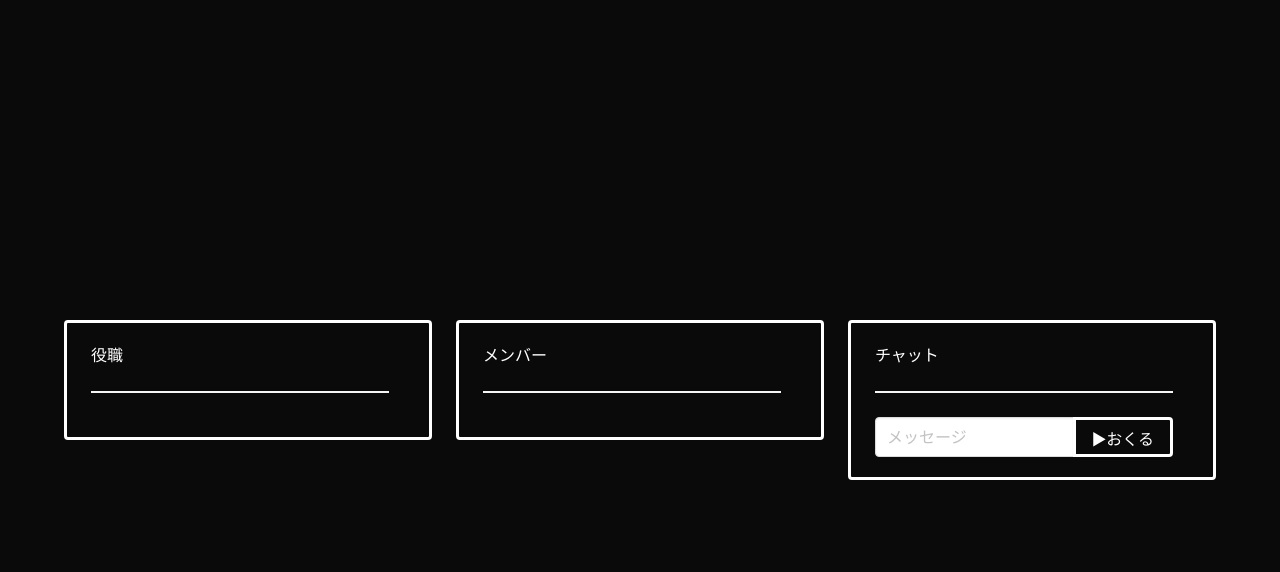
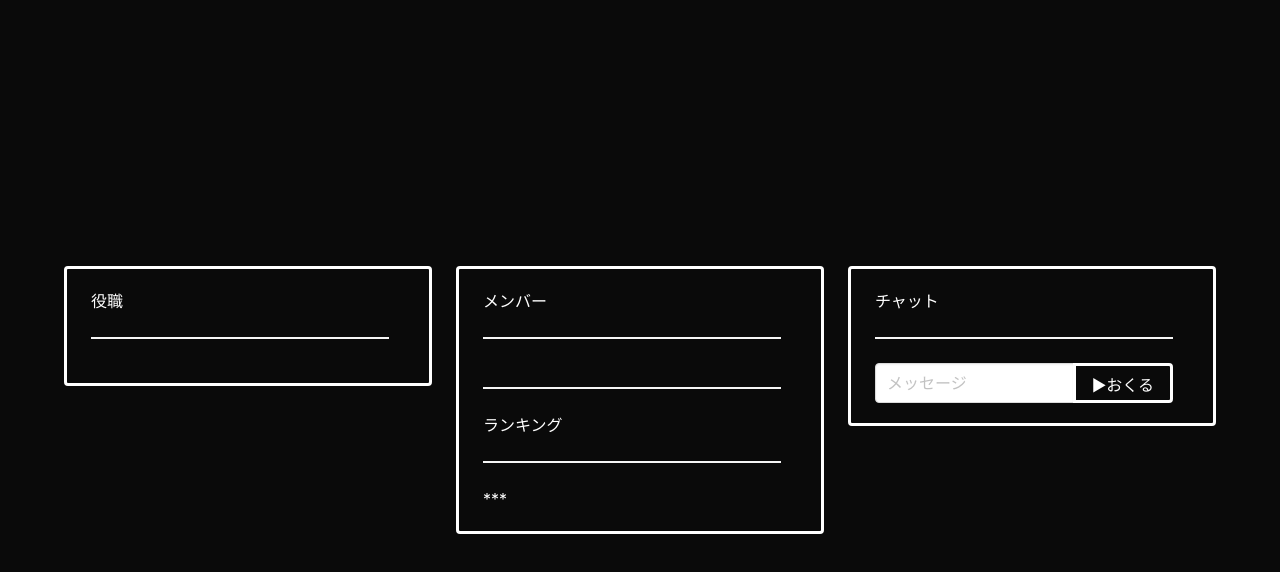
Before and after one commit to JVoltex/docker_werewolf, a Next.js app in the folder client/: page / in a window 1280 px wide. Both pictures are taken after typing "Sample" into the empty fields and a click on the input "けってい". Shown: the top 572 px of the page. Built offline with nearby package versions, Linux system fonts and the light colour scheme.

Commit message:
ゲーム終了後、ランキング表示

```diff
--- a/client/components/Game.js
+++ b/client/components/Game.js
@@ -11,6 +11,9 @@ function membersReducer(state, action) {
 function assignsReducer(state, action) {
   return action;
 }
+function rankingReducer(state, action) {
+  return action;
+}
 
 function Game(props) {
   const socket = useContext(SocketContext);
@@ -21,6 +24,7 @@ function Game(props) {
     members: [props.name],
   });
   const [assigns, assignsDispatch] = useReducer(assignsReducer, {});
+  const [ranking, rankingDispatch] = useReducer(rankingReducer, []);
 
   useEffect(() => {
     // handling assigns
@@ -33,7 +37,7 @@ function Game(props) {
     // handling message
     const messageCallback = (msg) => {
       messagesDispatch({
-        type: { type: msg.type, text: msg.text, timestamp: `${Date.now()}`, value: msg.value },
+        type: { type: msg.type, text: msg.text, timestamp: `${Date.now()}`, value: msg.value},
       });
     };
     socket.on("serverMessage", messageCallback);
@@ -42,11 +46,15 @@ function Game(props) {
       membersDispatch({ type: members });
     };
     socket.on("serverMemberInfo", membersCallback);
+    // handling ranking
+    socket.on("serverRanking", rankingDispatch);
+
     socket.emit("clientMemberJoin", props.name);
     return () => {
       socket.removeListener("serverAssignInfo", assignsCallback);
       socket.removeListener("serverMessage", messageCallback);
       socket.removeListener("serverMemberInfo", membersCallback);
+      socket.removeListener("serverRanking", rankingDispatch);
     };
   }, []);
   useEffect(() => {
@@ -61,7 +69,7 @@ function Game(props) {
           <Assign assigns={assigns} />
         </div>
         <div className="column">
-          <Members members={members} />
+          <Members members={members} ranking={ranking} />
         </div>
         <div className="column">
           <Chat messages={messages} />
@@ -85,7 +93,7 @@ function Assign(props) {
           {(() => {
             const items = [];
             for (let key in props.assigns) {
-              if (props.assigns[key] === 0) {
+              if(props.assigns[key] === 0) {
                 continue;
               }
               items.push(
@@ -114,7 +122,10 @@ function Members(props) {
           {props.members.members.map((member) => {
             return <Member alive={member.alive} name={member.name} />;
           })}
+
         </div>
+        <hr size="10"/>
+        <Ranking ranking={props.ranking} />
     </div>
   );
 }
@@ -131,6 +142,27 @@ function Member(props) {
   }
 }
 
+function Ranking(props) {
+  let contents;
+  if (props.ranking.length === 0) {
+     contents = (<p>***</p>);
+  } else {
+     //contents = props.ranking;
+    contents = props.ranking.map((item) => {
+      return <p>{item}</p>;
+    });
+  }
+  return (
+    <div>
+      <p>ランキング</p>
+      <hr />
+      <div style={{ maxHeight: "450px", overflow: "auto" }}>
+        {contents}
+      </div>
+    </div>
+  );
+}
+
 function Chat(props) {
   const socket = useContext(SocketContext);
   const messages = props.messages;
@@ -139,7 +171,7 @@ function Chat(props) {
       <div className="notification is-black" style={{ border: "3px solid" }}>
         <p>チャット</p>
         <hr />
-      <ChatHistory messages={messages} />
+        <ChatHistory messages={messages}/>
         <Input
           prompt="メッセージ"
           button="▶おくる"
```
Also changed, not shown: 2 other files (tests, documents, lock files or other folders). Lines whose indentation alone changed are shown as unchanged.
